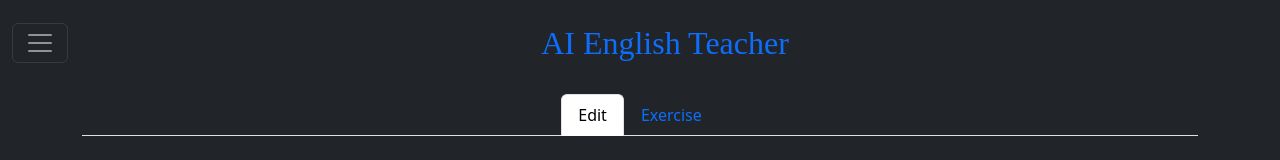
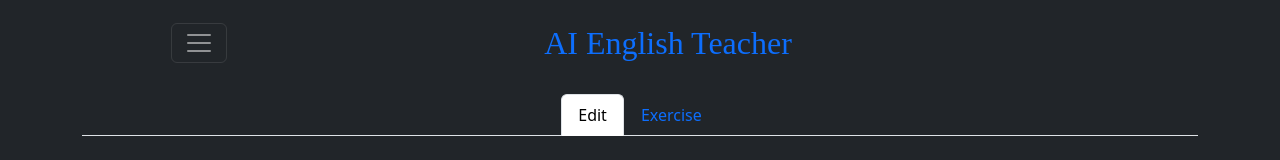
Before and after one commit to kadota05/english-assistant, a React (Create React App) app: page / in a window 1280 px wide. Shown: the top 160 px of the page. Built offline with nearby package versions, Linux system fonts and the light colour scheme; a small style sheet from the web is missing; a web font is replaced by a local one.

Commit message:
offcanvasの位置調整

```diff
--- a/src/compenents/Header.tsx
+++ b/src/compenents/Header.tsx
@@ -4,21 +4,28 @@
 type HeaderProps = {
   handlePastChat: (id:number) => Promise<void>;
 }
-const Header: React.FC<HeaderProps> = ( { handlePastChat } ) => {
+
+const Header: React.FC<HeaderProps> = ({ handlePastChat }) => {
   return (
     <header>
       <nav className="navbar navbar-dark bg-dark fixed-top">
-          <div className="container-fluid d-flex align-items-center justify-content-between">
-            {/* 左側: OffCanvas トグルボタン */}
-            <div style={{ width: '50px' }}>
+        {/* d-flex でFlexbox化し、3つの要素に .flex-fill を指定 */}
+        <div className="container-fluid d-flex align-items-center">
+
+          {/* 左側 */}
+          <div className="flex-fill text-center">
             <OffCanvas handlePastChat={handlePastChat} />
           </div>
-            {/* 中央: タイトル */}
-            <div className="text-center flex-grow-1">
+
+          {/* 中央 */}
+          <div className="flex-fill text-center">
             <Title />
           </div>
-            {/* 右側: 空要素（左側と同じ幅でタイトルを中央に配置） */}
-						<></>
+
+          {/* 右側 */}
+          <div className="flex-fill text-center">
+            {/* 必要なら何か配置 */}
+          </div>
         </div>
       </nav>
     </header>
```
Lines whose indentation alone changed are shown as unchanged.
